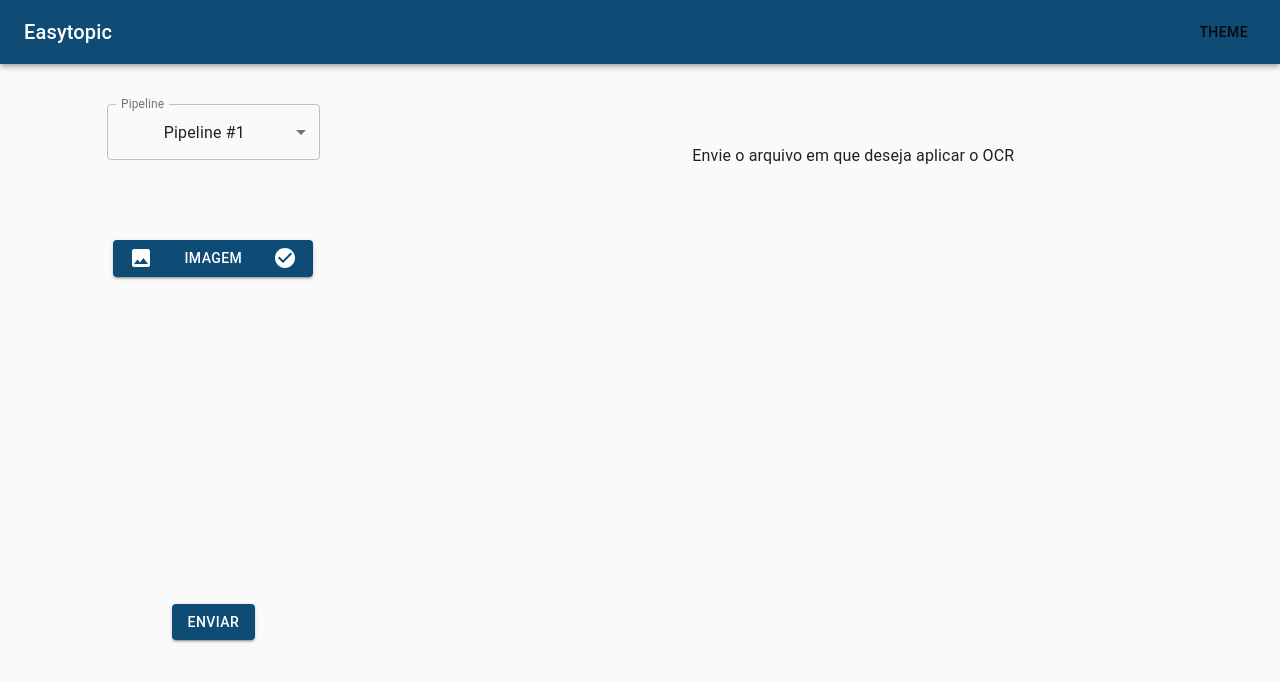
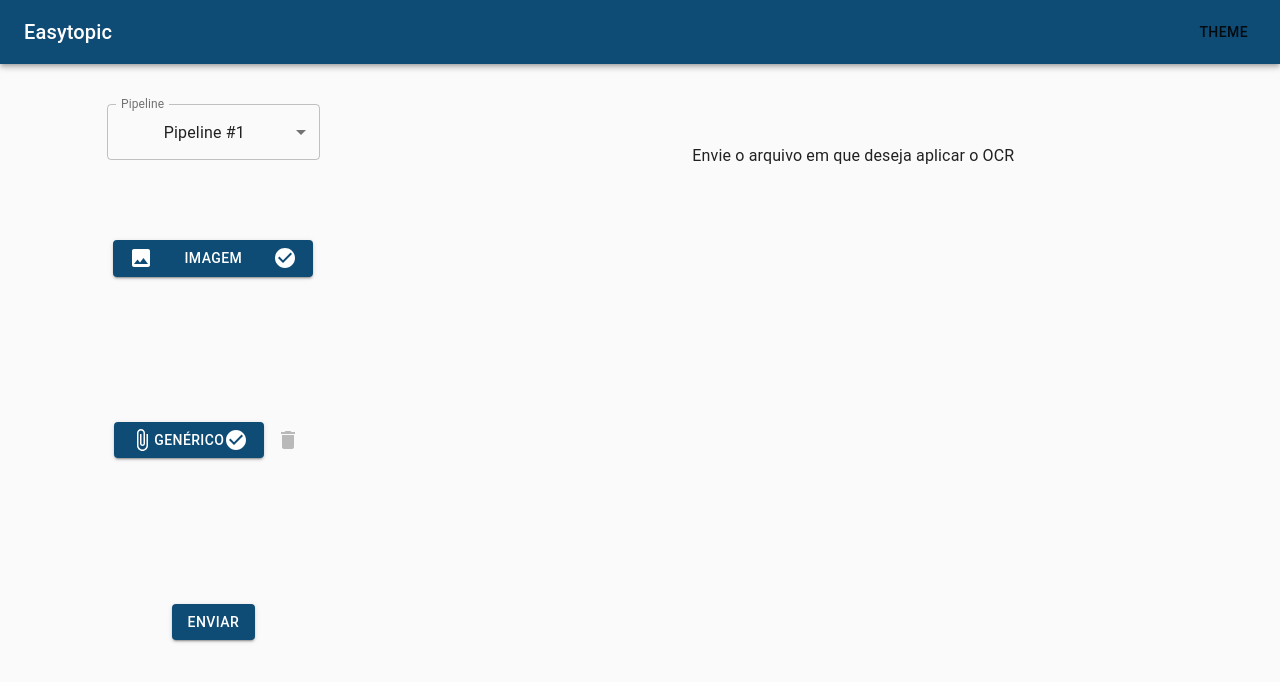
Before and after one commit to easytopic-project/easytopic-dashboard-react, a React (Create React App) app: page / in a window 1280 px wide. Shown: the top 682 px of the page. Built offline with nearby package versions, Linux system fonts and the light colour scheme.

Commit message:
Add GenericInput

```diff
--- /dev/null
+++ b/src/components/GenericInput.js
@@ -0,0 +1,84 @@
+import React, { useState } from "react";
+import { makeStyles, IconButton, Button, Typography } from "@material-ui/core";
+import AttachFileIcon from '@material-ui/icons/AttachFile';
+import ImageIcon from '@material-ui/icons/Image';
+import CheckCircleIcon from '@material-ui/icons/CheckCircle';
+import DeleteIcon from '@material-ui/icons/Delete';
+import API from '../api/API'
+
+// tentar implementar input generico
+
+const useStyles = makeStyles((theme) => ({
+  root:{
+    display: "flex",
+    alignItems: "center",
+  },
+  input: {
+    display: "none",
+  },
+  button: {
+    minWidth: "100px",
+    display: "flex",
+    justifyContent: "space-between",
+  },
+  checkOn : {
+    color: theme.palette.success.main,
+  },
+  checkOff : {
+
+  },
+}));
+
+export default function GenericInput({ children, id, onChange, type }) {
+
+  const classes = useStyles();
+
+  const [filled, setFilled] = useState(false);
+  const [file, setFile] = useState();
+
+  function handleInside(event) {
+    setFilled(true);
+    const fd = new FormData();
+    fd.append('image', event.target.files[0], event.target.files[0].name);
+
+    API.postFile(fd).then(res => {
+      console.log(res);
+      setFile(res.data.image); // possivelmente trocar "imagem" se hover correção no backend
+    });
+  }
+
+  function deleteFile() {
+    console.log(file);
+    API.deleteFile(file).then(() => {
+      setFile(null);
+      setFilled(false)
+    })
+  }
+
+  function selectLogo() {
+    switch (type) {
+      case "image":
+        return <ImageIcon />
+      default:
+        return <AttachFileIcon />
+    }
+  }
+
+  return (
+    <>
+    <div className={classes.root}>
+      <input accept="*" className={classes.input} id={id} type="file" onChange={handleInside}/>
+      <label htmlFor={id}>
+        <Button className={classes.button} color="primary" aria-label="upload video" component="span" variant="contained">
+          {selectLogo()}
+          {children}
+          <CheckCircleIcon className={filled ? classes.checkOn : classes.checkOff}/>
+        </Button>
+      </label>
+      <IconButton color="primary" disabled={!filled} onClick={deleteFile}>
+        <DeleteIcon />
+      </IconButton>
+      </div>
+    </>
+  );
+}
--- a/src/components/MainForm.js
+++ b/src/components/MainForm.js
@@ -1,6 +1,6 @@
 import { TextField, Button, makeStyles } from '@material-ui/core';
 import React, { useState } from 'react'
-import { VideoInput, TextInput, SlideInput, ImageInput } from '.';
+import { VideoInput, TextInput, SlideInput, ImageInput, GenericInput } from '.';
 import API from '../api/API';
 import { useGlobalContext } from '../contexts/GlobalContext';
 
@@ -29,11 +29,11 @@ export default function MainForm(props) {
 
 
   function onSubmit(event) {
-    // usar FormData e usar a API para postar os arquivos
+
     console.log(event.target);
     event.preventDefault();
 
-    API.postJob(image).then((res) => {
+    API.postOcrJob(image).then((res) => {
       setRunning(true);
       setProcessData(res.data);
       console.log(res.data);
@@ -69,6 +69,7 @@ export default function MainForm(props) {
   <SlideInput id="slide-file" onChange={handleSlideChange}>Slide</SlideInput>*/}
 
       <ImageInput image={image} id="slide-file" onChange={handleImageChange}>Imagem</ImageInput>
+      <GenericInput icon="AttachFileIcon" id="generic" onChange={() => { alert("generic") }}>Genérico</GenericInput>
 
       <Button type="submit" form="main-form" variant="contained" color="primary">
         Enviar
--- a/src/components/index.js
+++ b/src/components/index.js
@@ -4,3 +4,4 @@ export { default as SlideInput } from './SlideInput';
 export { default as TextInput } from './TextInput';
 export { default as VideoInput } from './VideoInput';
 export { default as ImageInput } from './ImageInput';
+export { default as GenericInput } from './GenericInput';
```
